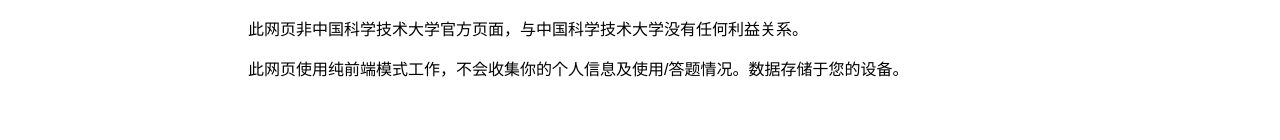
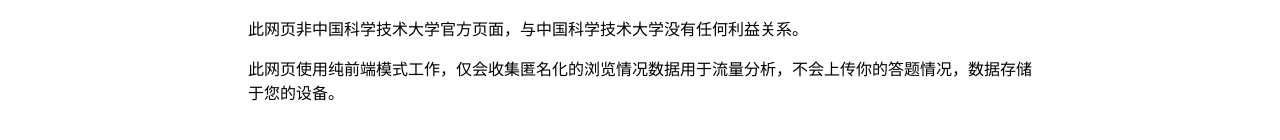
Before and after one commit to yezhiyi9670/ustc-member-admission-exams, a plain HTML site: page index.html in a window 1280 px wide. Shown: the part 740-880 px from the top of the page. Drawn offline with Linux system fonts and the light colour scheme.

Commit message:
Add tracking code

```diff
--- a/index.html
+++ b/index.html
@@ -42,7 +42,7 @@
 			</div>
 			<h2>声明</h2>
 			<p>此网页非中国科学技术大学官方页面，与中国科学技术大学没有任何利益关系。</p>
-			<p>此网页使用纯前端模式工作，不会收集你的个人信息及使用/答题情况。数据存储于您的设备。</p>
+			<p>此网页使用纯前端模式工作，仅会收集匿名化的浏览情况数据用于流量分析，不会上传你的答题情况，数据存储于您的设备。</p>
 		</div>
 		<div class="quiz-states" wcl-state="fetching">
 			正在拉取试卷内容...
@@ -109,5 +109,8 @@
 			}, 100);
 		}
 	</script>
+
+	<!--TRAKING CODE PLEASE REMOVE-->
+	<script async src="https://analytics.sparks-lab.art/script.js" data-website-id="f8e59d53-c458-4b6c-893c-bab5fa87a1b0"></script>
 </body>
 </html>
```
